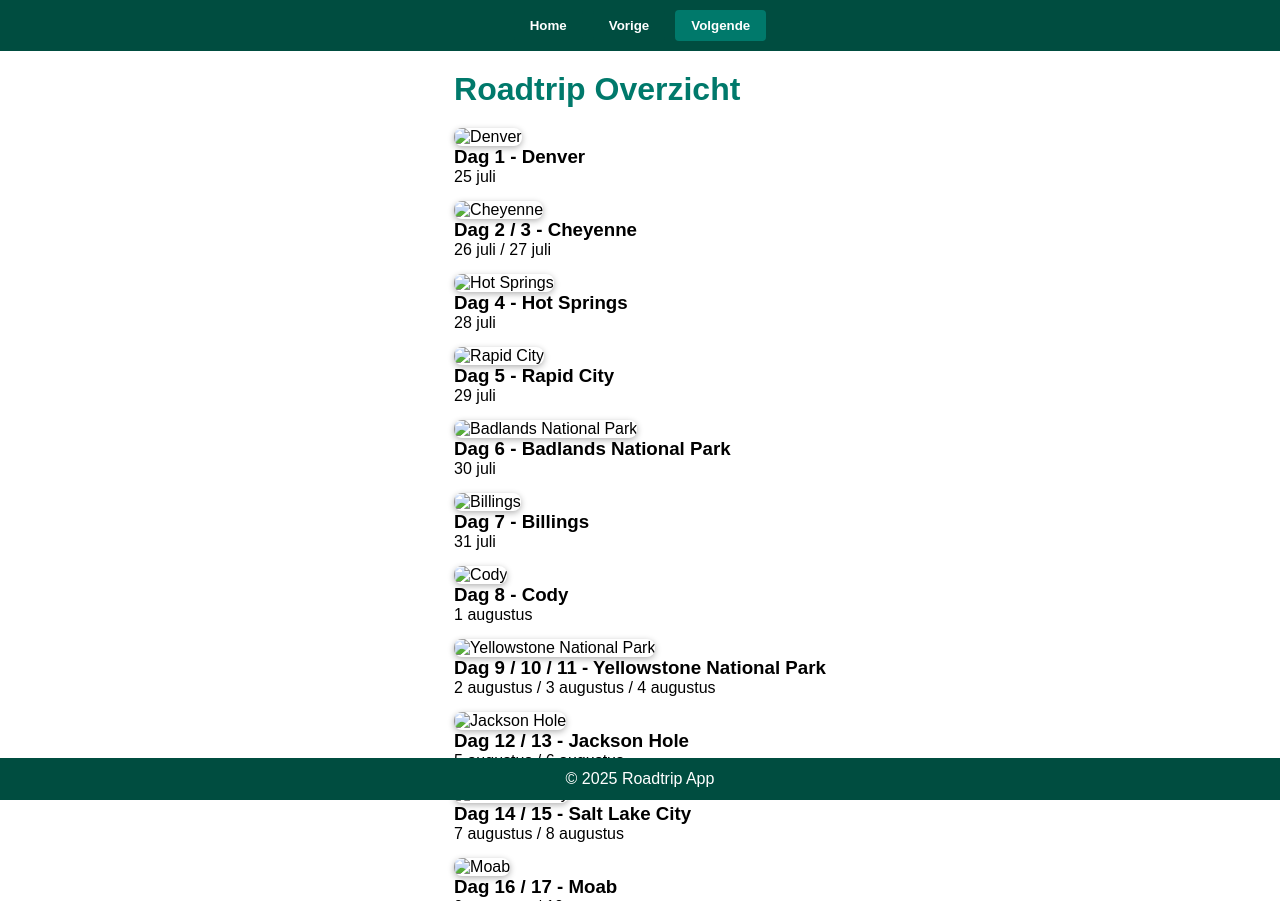
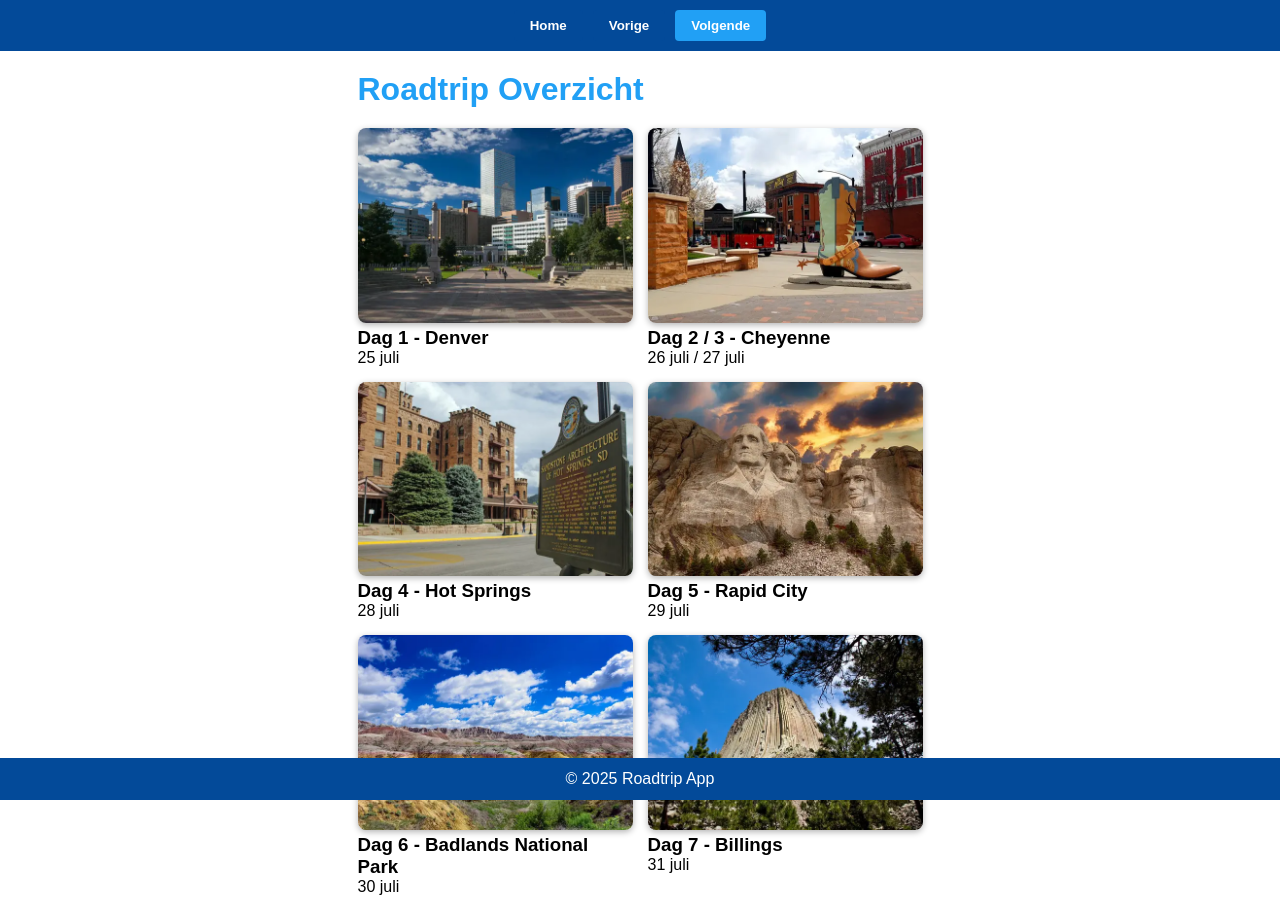
Before and after one commit to Conroy95/cowboys-indians-roadtrip, a plain HTML site: page index.html in a window 1280 px wide. Shown: the top 901 px of the page. Drawn offline with Linux system fonts and the light colour scheme.

Commit message:
Add files via upload

```diff
--- a/app.js
+++ b/app.js
@@ -1,17 +1,17 @@
 const trips = [
-  {dagen: [1], datum: ['25 juli'], plaats: 'Denver', foto: 'denver.jpg'},
-  {dagen: [2,3], datum: ['26 juli','27 juli'], plaats: 'Cheyenne', foto: 'cheyenne.jpg'},
-  {dagen: [4], datum: ['28 juli'], plaats: 'Hot Springs', foto: 'hotsprings.jpg'},
-  {dagen: [5], datum: ['29 juli'], plaats: 'Rapid City', foto: 'rapidcity.jpg'},
-  {dagen: [6], datum: ['30 juli'], plaats: 'Badlands National Park', foto: 'badlands.jpg'},
-  {dagen: [7], datum: ['31 juli'], plaats: 'Billings', foto: 'billings.jpg'},
-  {dagen: [8], datum: ['1 augustus'], plaats: 'Cody', foto: 'cody.jpg'},
-  {dagen: [9,10,11], datum: ['2 augustus','3 augustus','4 augustus'], plaats: 'Yellowstone National Park', foto: 'yellowstone.jpg'},
-  {dagen: [12,13], datum: ['5 augustus','6 augustus'], plaats: 'Jackson Hole', foto: 'jacksonhole.jpg'},
-  {dagen: [14,15], datum: ['7 augustus','8 augustus'], plaats: 'Salt Lake City', foto: 'saltlakecity.jpg'},
-  {dagen: [16,17], datum: ['9 augustus','10 augustus'], plaats: 'Moab', foto: 'moab.jpg'},
-  {dagen: [18,19], datum: ['11 augustus','12 augustus'], plaats: 'Denver', foto: 'denver.jpg'},
-  {dagen: [20], datum: ['13 augustus'], plaats: 'Amsterdam', foto: 'amsterdam.jpg'},
+  {dagen: [1], datum: ['25 juli'], plaats: 'Denver', foto: 'denver.png'},
+  {dagen: [2,3], datum: ['26 juli','27 juli'], plaats: 'Cheyenne', foto: 'cheyenne.png'},
+  {dagen: [4], datum: ['28 juli'], plaats: 'Hot Springs', foto: 'hotsprings.png'},
+  {dagen: [5], datum: ['29 juli'], plaats: 'Rapid City', foto: 'rapidcity.png'},
+  {dagen: [6], datum: ['30 juli'], plaats: 'Badlands National Park', foto: 'badlands.png'},
+  {dagen: [7], datum: ['31 juli'], plaats: 'Billings', foto: 'billings.png'},
+  {dagen: [8], datum: ['1 augustus'], plaats: 'Cody', foto: 'cody.png'},
+  {dagen: [9,10,11], datum: ['2 augustus','3 augustus','4 augustus'], plaats: 'Yellowstone National Park', foto: 'yellowstone.png'},
+  {dagen: [12,13], datum: ['5 augustus','6 augustus'], plaats: 'Jackson Hole', foto: 'jacksonhole.png'},
+  {dagen: [14,15], datum: ['7 augustus','8 augustus'], plaats: 'Salt Lake City', foto: 'saltlakecity.png'},
+  {dagen: [16,17], datum: ['9 augustus','10 augustus'], plaats: 'Moab', foto: 'moab.png'},
+  {dagen: [18,19], datum: ['11 augustus','12 augustus'], plaats: 'Denver', foto: 'denver.png'},
+  {dagen: [20], datum: ['13 augustus'], plaats: 'Amsterdam', foto: 'amsterdam.png'},
 ];
 
 // Toon alle dagen op homepage met foto, klikbaar naar dagpagina (bijv ?dag=1)
--- a/style.css
+++ b/style.css
@@ -11,7 +11,7 @@ body, html {
 }
 
 header nav {
-  background-color: #004d40;
+  background-color: #034a99;
   color: white;
   padding: 10px;
   display: flex;
@@ -20,7 +20,7 @@ header nav {
 }
 
 header nav button {
-  background-color: #00796b;
+  background-color: #21a0f5;
   border: none;
   color: white;
   padding: 8px 16px;
@@ -30,7 +30,7 @@ header nav button {
 }
 
 header nav button:disabled {
-  background-color: #004d40;
+  background-color: #034a99;
   cursor: not-allowed;
 }
 
@@ -60,7 +60,7 @@ main {
 }
 
 footer {
-  background-color: #004d40;
+  background-color: #034a99;
   color: white;
   text-align: center;
   padding: 12px 0;
@@ -71,7 +71,7 @@ footer {
 
 h1 {
   margin-bottom: 20px;
-  color: #00796b;
+  color: #21a0f5;
 }
 
 .dag-container {
@@ -104,6 +104,6 @@ h1 {
   content: "✓";
   position: absolute;
   left: 0;
-  color: #00796b;
+  color: #21a0f5;
   font-weight: bold;
 }
```
Also changed, not shown: dag.js (+13 -13 lines), sw.js (+12 -12 lines), img/amsterdam.png (added), img/badlands.png (added), img/billings.png (added), img/cheyenne.png (added), img/cody.png (added), img/denver.png (added), img/hotsprings.png (added), img/jacksonhole.png (added), img/moab.png (added), img/rapidcity.png (added), img/saltlakecity.png (added), img/yellowstone.png (added).
